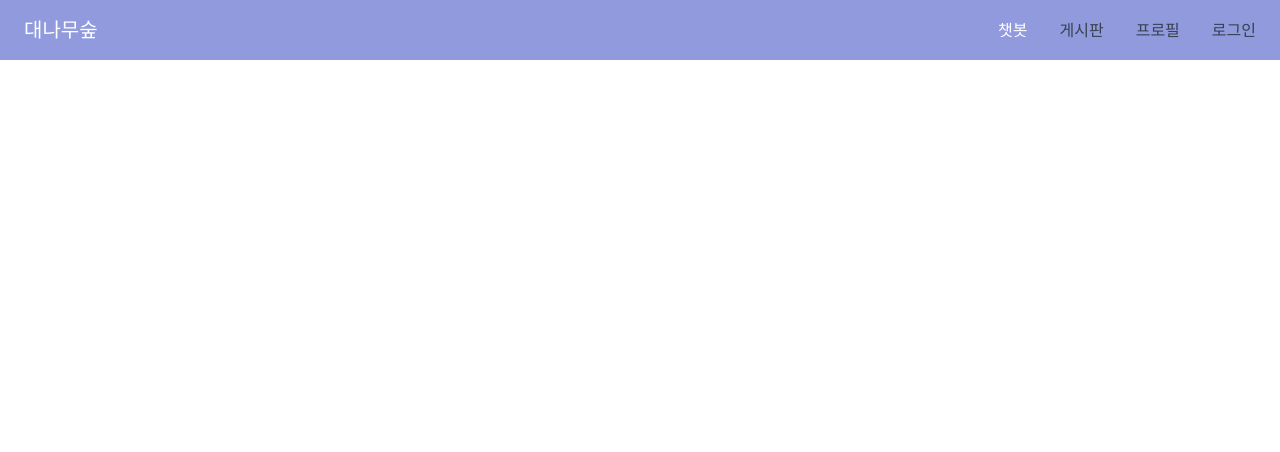
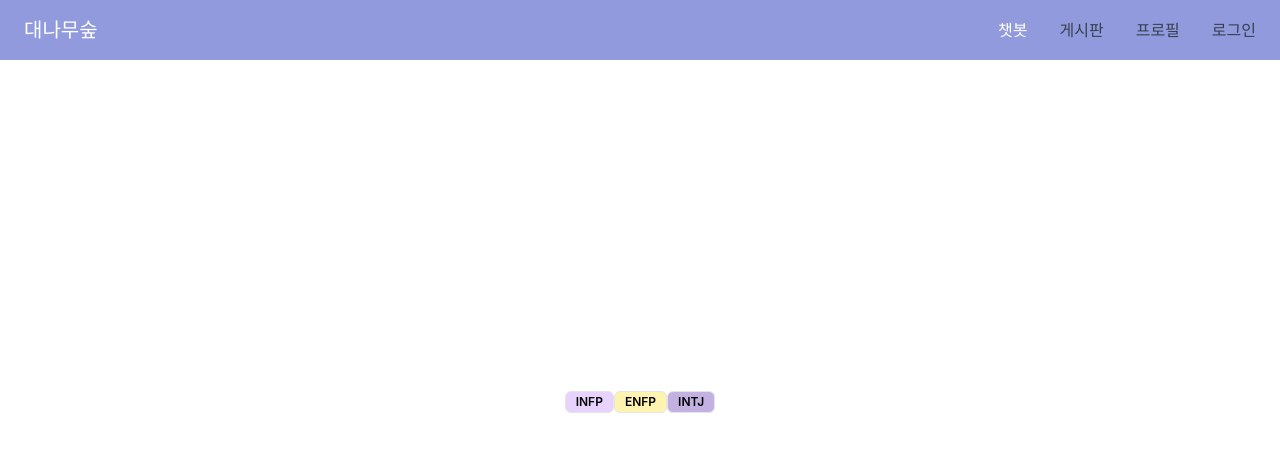
Before and after one commit to BambooParty/Bamboo-FE, a React (Vite) app: page /board in a window 1280 px wide. Before the commit this address had no page. Shown: the top 452 px of the page. Built offline with nearby package versions, Linux system fonts and the light colour scheme.

Commit message:
feat: MBTI별 badge 컴포넌트 생성

```diff
--- a/package.json
+++ b/package.json
@@ -11,11 +11,13 @@
   },
   "dependencies": {
     "@radix-ui/react-slot": "^1.1.1",
+    "boring-avatars": "^1.11.2",
     "class-variance-authority": "^0.7.1",
     "clsx": "^2.1.1",
     "lucide-react": "^0.469.0",
     "react": "^18.3.1",
     "react-dom": "^18.3.1",
+    "react-icons": "^5.4.0",
     "react-router": "^7.1.1",
     "tailwind-merge": "^2.6.0",
     "tailwindcss-animate": "^1.0.7",
--- a/src/App.tsx
+++ b/src/App.tsx
@@ -2,6 +2,7 @@ import { BrowserRouter, Route, Routes } from "react-router";
 import "./App.css";
 import Header from "./components/ui/Header";
 import Home from "./pages/Home";
+import Board from "./pages/Board";
 
 function App() {
   return (
@@ -10,6 +11,7 @@ function App() {
         <Header />
         <Routes>
           <Route path="/" element={<Home />}></Route>
+          <Route path="/board" element={<Board />}></Route>
         </Routes>
       </BrowserRouter>
     </>
--- /dev/null
+++ b/src/components/ui/Board/Post.tsx
@@ -0,0 +1,12 @@
+import React from "react";
+import MbtiBadge from "../MbtiBadge";
+
+const Post = () => {
+  return (
+    <div>
+      <MbtiBadge />
+    </div>
+  );
+};
+
+export default Post;
--- /dev/null
+++ b/src/components/ui/MbtiBadge.tsx
@@ -0,0 +1,46 @@
+import { Badge } from "./badge";
+import { testData } from "../../data/testData";
+
+const validVariants = [
+  "INFP",
+  "ENFP",
+  "INTJ",
+  "default",
+  "INTP",
+  "ENTJ",
+  "ENTP",
+  "INFJ",
+  "ENFJ",
+  "ISTJ",
+  "ISFJ",
+  "ESTJ",
+  "ESFJ",
+  "ISTP",
+  "ISFP",
+  "ESTP",
+  "ESFP",
+] as const;
+
+type VariantType = (typeof validVariants)[number];
+
+const MbtiBadge = () => {
+  return (
+    <div>
+      {testData.map((data, index) => {
+        const variant: VariantType = validVariants.includes(
+          data.mbti as VariantType
+        )
+          ? (data.mbti as VariantType)
+          : "default";
+
+        return (
+          <Badge key={index} variant={variant}>
+            {data.mbti}
+          </Badge>
+        );
+      })}
+    </div>
+  );
+};
+
+export default MbtiBadge;
--- /dev/null
+++ b/src/components/ui/badge.tsx
@@ -0,0 +1,46 @@
+import * as React from "react";
+import { cva, type VariantProps } from "class-variance-authority";
+import { cn } from "@/lib/utils";
+
+const badgeVariants = cva(
+  "inline-flex items-center rounded-md border px-2.5 py-0.5 text-xs font-semibold transition-colors focus:outline-none focus:ring-2 focus:ring-ring focus:ring-offset-2",
+  {
+    variants: {
+      variant: {
+        default:
+          "border-transparent bg-primary text-primary-foreground shadow hover:bg-primary/80",
+        INTJ: "bg-[#C3B1E1] text-black", // 파스텔 보라
+        INTP: "bg-[#D1D1D1] text-black", // 밝은 회색
+        ENTJ: "bg-[#F4A6A6] text-black", // 파스텔 레드
+        ENTP: "bg-[#F9C78D] text-black", // 파스텔 오렌지
+        INFJ: "bg-[#A8DADC] text-black", // 청록색
+        INFP: "bg-[#E8D3FF] text-black", // 연보라색
+        ENFJ: "bg-[#F7E6A3] text-black", // 파스텔 골드
+        ENFP: "bg-[#FFF3B0] text-black", // 노란색
+        ISTJ: "bg-[#A3B4D7] text-black", // 남색
+        ISFJ: "bg-[#F5E4C3] text-black", // 베이지색
+        ESTJ: "bg-[#C8A27E] text-black", // 갈색
+        ESFJ: "bg-[#FFCCE5] text-black", // 핑크색
+        ISTP: "bg-[#D3D7E8] text-black", // 은색
+        ISFP: "bg-[#A8D5BA] text-black", // 녹색
+        ESTP: "bg-[#FFB895] text-black", // 빨간 주황색
+        ESFP: "bg-[#FCEEC8] text-black", // 밝은 금색
+      },
+    },
+    defaultVariants: {
+      variant: "default",
+    },
+  }
+);
+
+export interface BadgeProps
+  extends React.HTMLAttributes<HTMLDivElement>,
+    VariantProps<typeof badgeVariants> {}
+
+function Badge({ className, variant, ...props }: BadgeProps) {
+  return (
+    <div className={cn(badgeVariants({ variant }), className)} {...props} />
+  );
+}
+
+export { Badge, badgeVariants };
--- /dev/null
+++ b/src/data/testData.ts
@@ -0,0 +1,5 @@
+export const testData = [
+  { username: "test1", mbti: "INFP" },
+  { username: "test2", mbti: "ENFP" },
+  { username: "test3", mbti: "INTJ" },
+];
--- /dev/null
+++ b/src/pages/Board.tsx
@@ -0,0 +1,8 @@
+import React from "react";
+import Post from "../components/ui/Board/Post";
+
+const Board = () => {
+  return <Post />;
+};
+
+export default Board;
--- a/tailwind.config.js
+++ b/tailwind.config.js
@@ -14,6 +14,25 @@ export default {
         foreground: "hsl(var(--foreground))",
         bamboo: {
           DEFAULT: "#919add",
+
+          mbtiColors: {
+            INTJ: "#C3B1E1", // 파스텔 보라
+            INTP: "#D1D1D1", // 밝은 회색
+            ENTJ: "#F4A6A6", // 파스텔 레드
+            ENTP: "#F9C78D", // 파스텔 오렌지
+            INFJ: "#A8DADC", // 청록색
+            INFP: "#E8D3FF", // 연보라색
+            ENFJ: "#F7E6A3", // 파스텔 골드
+            ENFP: "#FFF3B0", // 노란색
+            ISTJ: "#A3B4D7", // 남색
+            ISFJ: "#F5E4C3", // 베이지색
+            ESTJ: "#C8A27E", // 갈색
+            ESFJ: "#FFCCE5", // 핑크색
+            ISTP: "#D3D7E8", // 은색
+            ISFP: "#A8D5BA", // 녹색
+            ESTP: "#FFB895", // 빨간 주황색
+            ESFP: "#FCEEC8", // 밝은 금색
+          },
         },
         card: {
           DEFAULT: "hsl(var(--card))",
```
Also changed, not shown: src/types/BoardTypes.ts (added), 1 other file (tests, documents, lock files or other folders).
